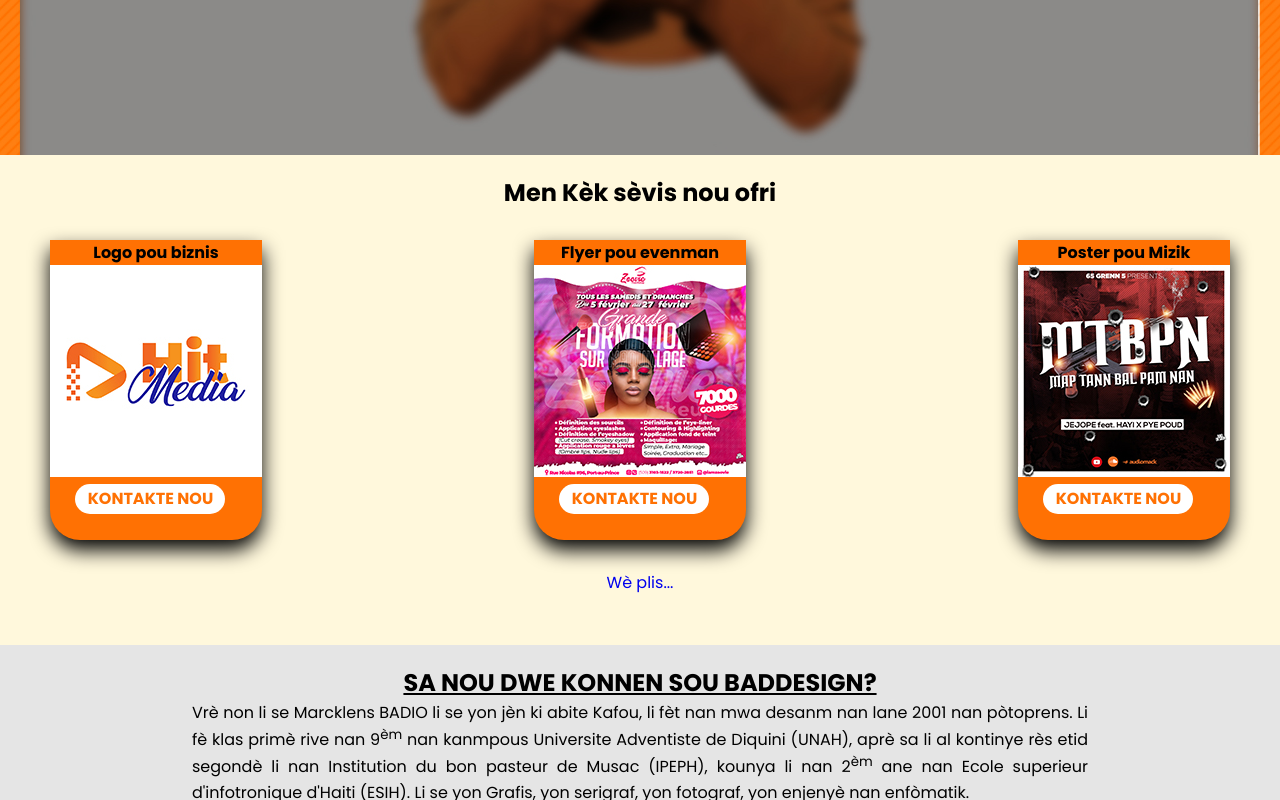
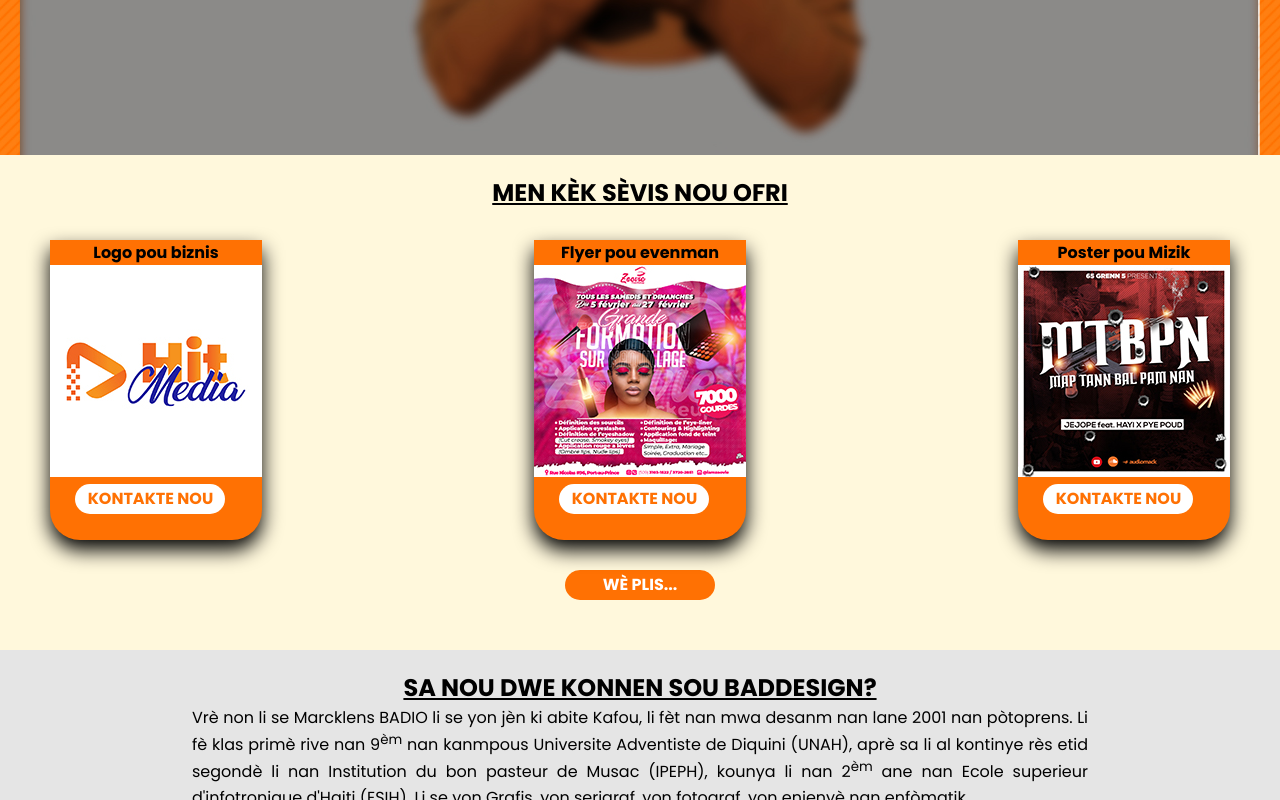
Before and after one commit to baddesign123/badio-marcklens, a plain HTML site: page index.html in a window 1280 px wide. Shown: the part 445-1245 px from the top of the page. Drawn offline with Linux system fonts and the light colour scheme.

Commit message:
Add files via upload

```diff
--- a/style.css
+++ b/style.css
@@ -280,6 +280,12 @@ nav ul li a:hover{
     padding-top: 20px;
 }
 
+.appercu h1
+{
+    text-transform: uppercase;
+    text-decoration: underline;
+}
+
 .imagesappercu
 {
     display: flex;
@@ -406,3 +412,28 @@ footer
     height: 1px;
     background-color: white;
 }
+
+.b11
+{
+    width:150px;
+    line-height:30px;
+    background-color: #ff7103;
+    border-radius: 30px;
+    text-align:center;
+    margin: 0 auto;
+    height: 30px;
+    transition: 0.4s;
+}
+
+.b11:hover
+{
+    transform: scale(1.1);
+}
+
+.b11 a
+{
+    color: white;
+    text-decoration: none;
+    text-transform: uppercase;
+    font-weight: bolder;
+}
```
